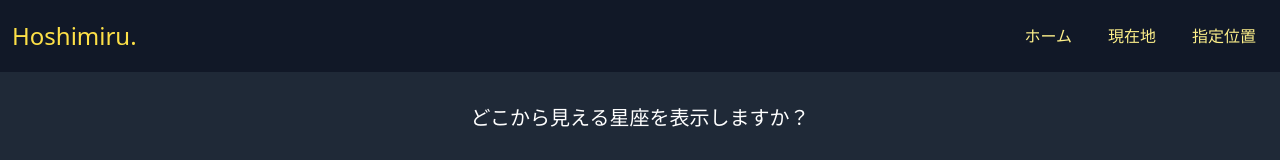
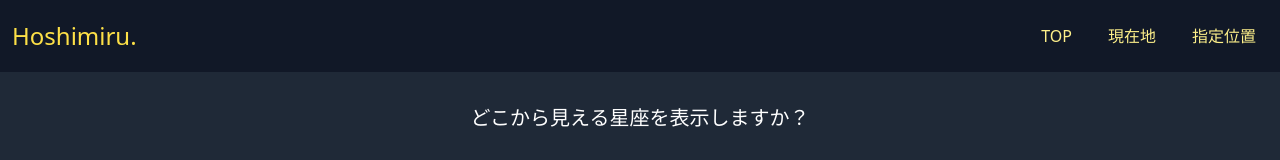
Before and after one commit to Makotty/Hoshimiru, a React (Vite) app: page /specified-position in a window 1280 px wide. Shown: the top 160 px of the page. Built offline with nearby package versions, Linux system fonts and the light colour scheme.

Commit message:
Fix : Header

```diff
--- a/src/components/Header.tsx
+++ b/src/components/Header.tsx
@@ -14,7 +14,7 @@ export const Header = () => {
             navigate('/')
           }}
         >
-          ホーム
+          TOP
         </button>
         <button
           className="mr-3 px-3 hover:bg-gray-600 rounded transition"
```
